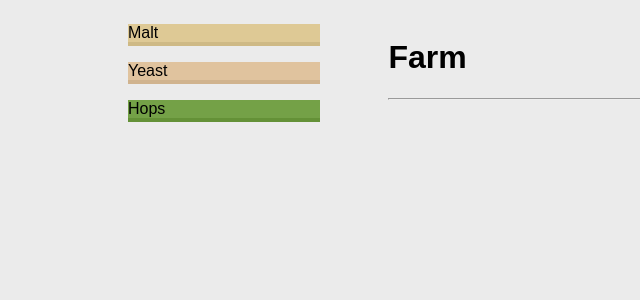
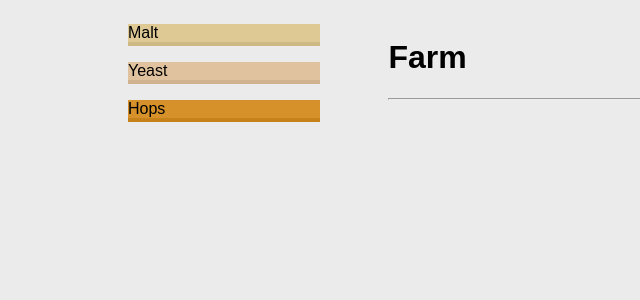
Before and after one commit to HE-Arc/Beer-Empire, a Django app: page /farm in a window 1280 px wide. Shown: the part 40-340 px from the top of the page, without its empty margins (0-640 px from the left). Run offline with Django 3.2, Linux system fonts and the light colour scheme; some web fonts are replaced.

Commit message:
New hops color

```diff
--- a/BeerEmpire/Game/static/beerfactory.css
+++ b/BeerEmpire/Game/static/beerfactory.css
@@ -74,8 +74,8 @@ aside{
 }
 
 .hops{
-  background:#74a147;
-  border-color:#649137;
+  background:#d6912a;
+  border-color:#c6811a;
 }
 
 .yeast{
```
